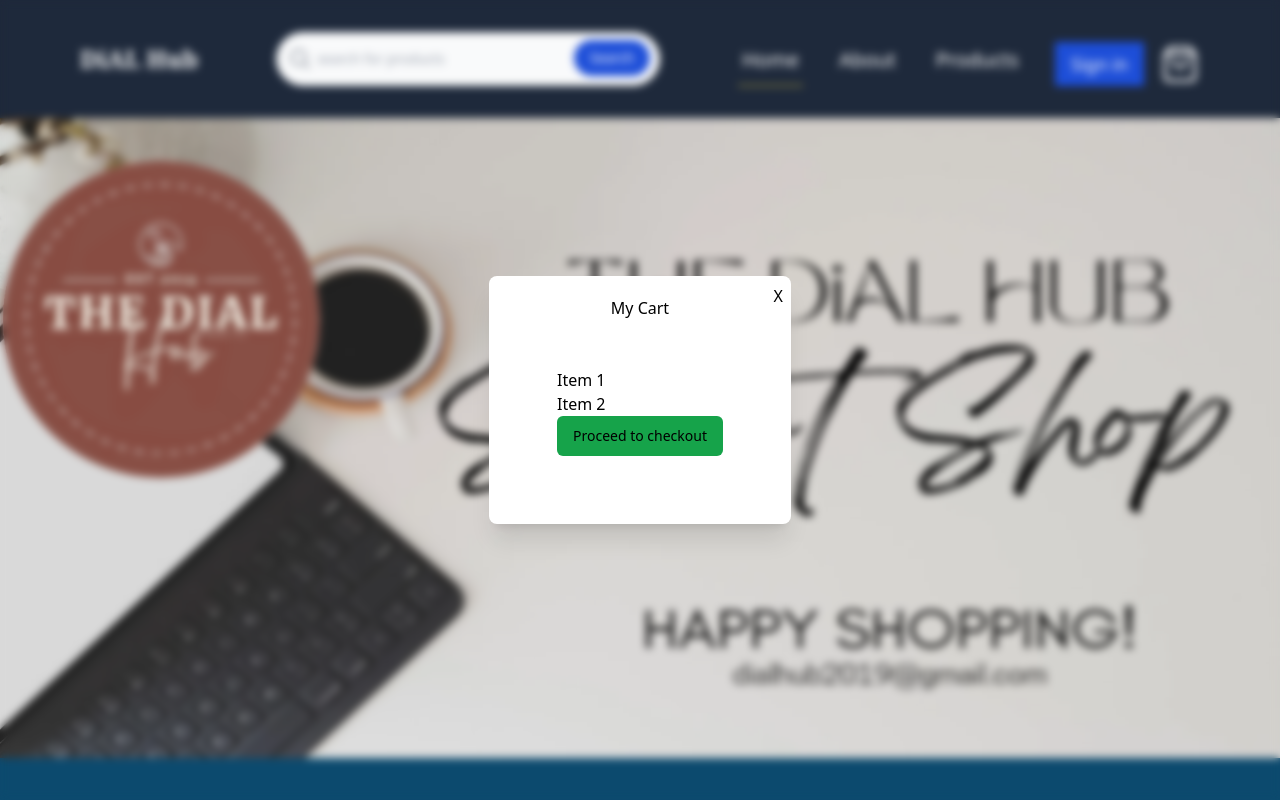
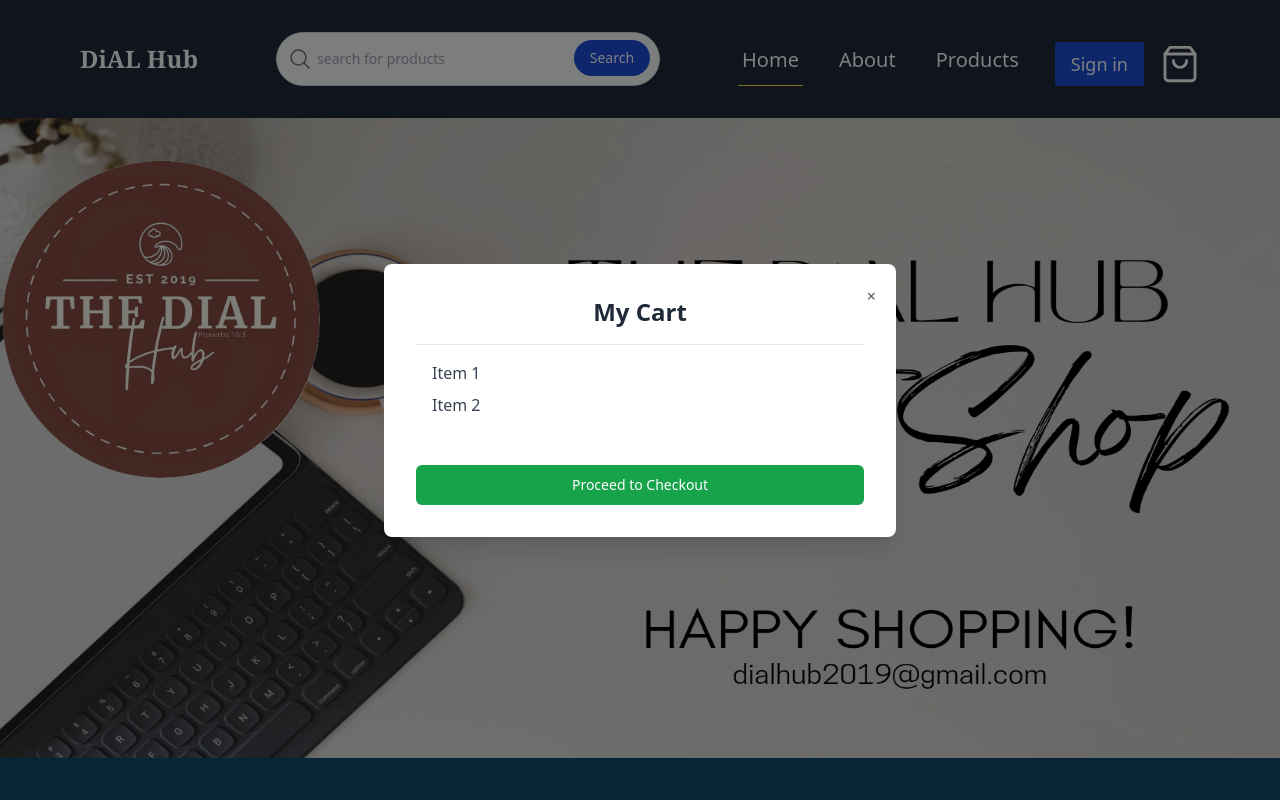
Before and after one commit to dinesdayrit/DiALHub-Store-React-TS-Tailwind, a React (Vite) app: page / in a window 1280 px wide. Both pictures are taken after a click on the button 1180 px from the left and 64 px from the top of the page. Shown: the top 800 px of the page. Built offline with nearby package versions, Linux system fonts and the light colour scheme.

Commit message:
style: update button and myCart

```diff
--- a/src/components/modals/MyCart.tsx
+++ b/src/components/modals/MyCart.tsx
@@ -1,20 +1,27 @@
-import { useModalState } from "@/hooks/useModalState"
-import { Button } from "../ui/button"
+import { useModalState } from "@/hooks/useModalState";
+import { Button } from "../ui/button";
 
 export default function MyCart() {
-   const { closeCartModal} = useModalState()
+  const { closeCartModal } = useModalState();
+
   return (
-    <div className="fixed inset-0 flex items-center justify-center backdrop-blur-sm">
-    <div className="relative flex flex-col items-center justify-center rounded-lg bg-white p-5 shadow-xl">
-    <div className="absolute top-0 right-0 p-2 cursor-pointer" onClick={closeCartModal}>X</div>
-    <h1>My Cart</h1>
-    <div className="p-12">
-        <p>Item 1</p>
-        <p>Item 2</p>
-        <Button>Proceed to checkout</Button>
-
+    <div className="fixed inset-0 flex items-center justify-center bg-black bg-opacity-50">
+      <div className="relative flex flex-col items-center justify-center w-full max-w-lg rounded-lg bg-white p-8 shadow-xl">
+        <div
+          className="absolute top-3 right-3 p-2 text-gray-600 hover:text-gray-800 cursor-pointer"
+          onClick={closeCartModal}
+        >
+          &times;
+        </div>
+        <h1 className="mb-4 text-2xl font-semibold text-gray-800">My Cart</h1>
+        <div className="w-full border-t border-gray-200 p-4">
+          <p className="mb-2 text-gray-700">Item 1</p>
+          <p className="mb-2 text-gray-700">Item 2</p>
+        </div>
+        <Button className="mt-6 w-full">
+          Proceed to Checkout
+        </Button>
+      </div>
     </div>
-    </div>
-    </div>
-  )
+  );
 }
--- a/src/components/ui/button.tsx
+++ b/src/components/ui/button.tsx
@@ -9,7 +9,7 @@ const buttonVariants = cva(
   {
     variants: {
       variant: {
-        default: "bg-green-600 text-primary-foreground hover:bg-green-600/90",
+        default: "bg-green-600 text-white hover:bg-green-600/90",
         destructive:
           "bg-destructive text-destructive-foreground hover:bg-destructive/90",
         outline:
```
